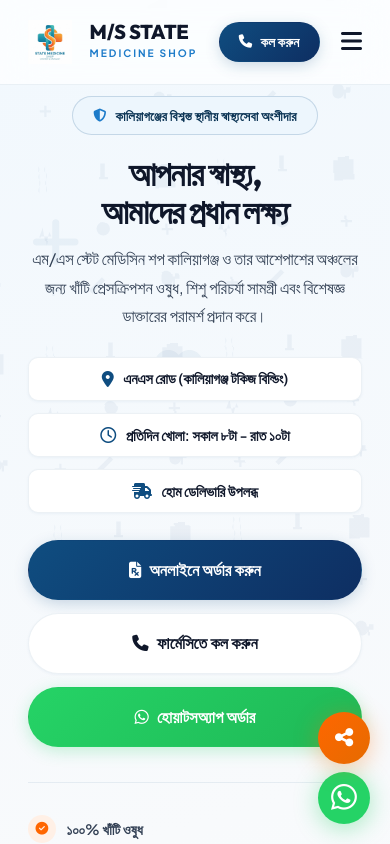
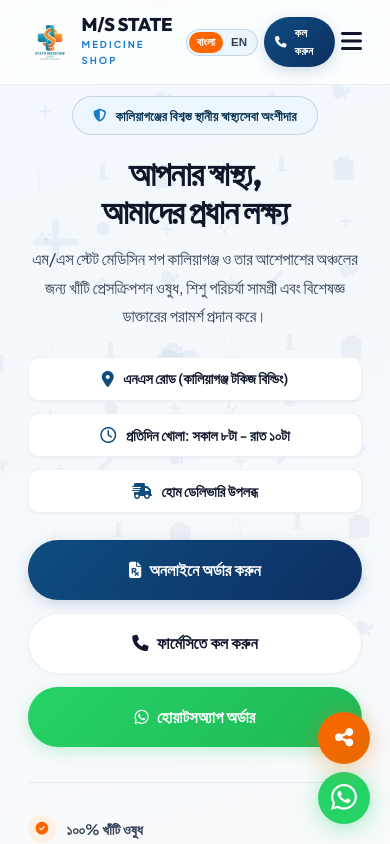
Before and after one commit to shubhadeep29/StateMS, a React (Vite) app: page / in a window 390 px wide. Shown: the top 844 px of the page. Built offline with nearby package versions, Linux system fonts and the light colour scheme.

Commit message:
Fix mobile navigation layout, spacing, and logo size

```diff
--- a/src/components/layout/Nav.jsx
+++ b/src/components/layout/Nav.jsx
@@ -124,7 +124,7 @@ export default function Nav() {
             <img
               src={`${import.meta.env.BASE_URL}assets/pharmacy_logo.png`}
               alt="M/S State Medicine Shop Logo"
-              style={{ width: '44px', height: '44px', objectFit: 'contain', marginRight: '0.25rem' }}
+              className="logo-img"
             />
             <div className="logo-text">
               <span className="logo-title">M/S STATE</span>
@@ -147,13 +147,13 @@ export default function Nav() {
                 onClick={() => { setLanguage('bn'); setIsMobileOpen(false); document.body.style.overflow = ''; }}
                 className={`lang-btn ${language === 'bn' ? 'active' : ''}`}
               >
-                বাংলা
+                ব
               </button>
               <button
                 onClick={() => { setLanguage('en'); setIsMobileOpen(false); document.body.style.overflow = ''; }}
                 className={`lang-btn ${language === 'en' ? 'active' : ''}`}
               >
-                EN
+                E
               </button>
             </div>
           </nav>
--- a/src/index.css
+++ b/src/index.css
@@ -268,6 +268,14 @@ a {
     align-items: center;
     gap: 0.85rem;
     color: var(--primary);
+}
+
+.logo-img {
+    width: 44px;
+    height: 44px;
+    object-fit: contain;
+    margin-right: 0.25rem;
+    transition: all 0.3s ease;
 }
 
 .logo-icon {
@@ -1807,9 +1815,22 @@ section > .container {
 }
 
 @media (max-width: 768px) {
-    .header-content { height: 72px; }
-    .logo-title     { font-size: 1.25rem; }
-    .logo-subtitle  { font-size: 0.64rem; }
+    .header-content {
+        height: 72px;
+        display: flex;
+        justify-content: flex-start;
+        align-items: center;
+        gap: 0.75rem;
+    }
+    .logo {
+        gap: 0.5rem;
+    }
+    .logo-img {
+        width: 52px;
+        height: 52px;
+    }
+    .logo-title     { font-size: 1.3rem; }
+    .logo-subtitle  { font-size: 0.68rem; }
     .logo-icon      { font-size: 1.9rem; }
 
     .nav {
@@ -1822,7 +1843,8 @@ section > .container {
         backdrop-filter: blur(24px);
         -webkit-backdrop-filter: blur(24px);
         flex-direction: column;
-        justify-content: center;
+        justify-content: flex-start;
+        padding-top: 5.5rem;
         align-items: center;
         transition: 0.4s cubic-bezier(0.16, 1, 0.3, 1);
         box-shadow: -12px 0 40px rgba(15, 76, 129, 0.1);
@@ -1834,16 +1856,26 @@ section > .container {
     .nav.active { right: 0; }
     .nav a { font-size: 1.2rem; }
 
-    .header-actions  { display: none; }
-    .lang-switcher   { display: none !important; }
+    .header-actions {
+        display: flex !important;
+        gap: 0.5rem !important;
+        align-items: center;
+        margin-left: auto;
+    }
+    .lang-switcher {
+        display: flex !important;
+        gap: 0;
+    }
+    .lang-switcher .lang-btn {
+        padding: 4px 8px;
+        font-size: 0.72rem;
+    }
+    .cta-btn {
+        padding: 0.4rem 0.8rem !important;
+        font-size: 0.78rem !important;
+    }
     .mobile-lang-switcher {
-        display: flex !important;
-        border-radius: 20px;
-        background: var(--primary-pale);
-        padding: 2px;
-        border: 1px solid var(--border-color-glow);
-        align-items: center;
-        margin-top: 1.5rem;
+        display: none !important;
     }
 
     .mobile-menu-btn {
@@ -1899,6 +1931,30 @@ section > .container {
 }
 
 @media (max-width: 480px) {
+    .header-content {
+        gap: 0.4rem;
+    }
+    .logo {
+        gap: 0.35rem;
+    }
+    .logo-img {
+        width: 44px;
+        height: 44px;
+    }
+    .logo-title {
+        font-size: 1.15rem;
+    }
+    .logo-subtitle {
+        font-size: 0.6rem;
+    }
+    .header-actions {
+        gap: 0.35rem !important;
+    }
+    .cta-btn {
+        padding: 0.35rem 0.65rem !important;
+        font-size: 0.72rem !important;
+    }
+
     .hero-text h1     { font-size: 2.1rem; }
     .section-header h2{ font-size: 2rem; letter-spacing: -0.4px; }
 
```
